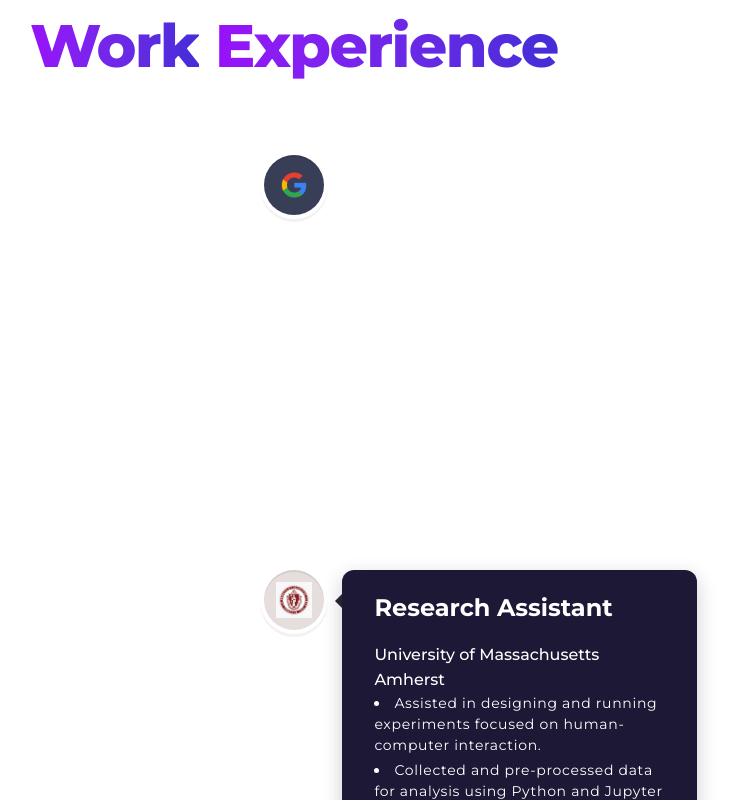
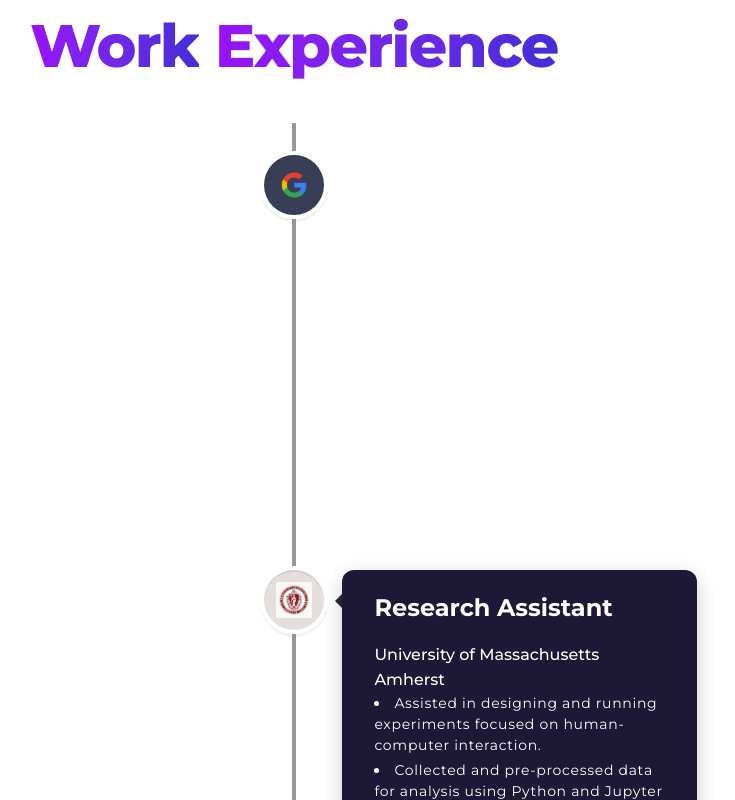
Before and after one commit to rashijain201/PersonalPortfolio_CodeCollab, a React (Vite) app: page /about in a window 1280 px wide. Shown: the part 3120-3920 px from the top of the page, without its empty margins (346-1081 px from the left). Built offline with nearby package versions, Linux system fonts and the light colour scheme; a web font is replaced by a local one.

Commit message:
Fixed Timeline in Light mode

```diff
--- a/src/pages/about.jsx
+++ b/src/pages/about.jsx
@@ -114,7 +114,7 @@ function About() {
       </div>
 
       <div className="w-full max-w-4xl">
-        <VerticalTimeline>
+        <VerticalTimeline lineColor="#999999">
           {experiences.map((experience, index) => (
             <ExperienceCard key={index} experience={experience} />
           ))}
```
